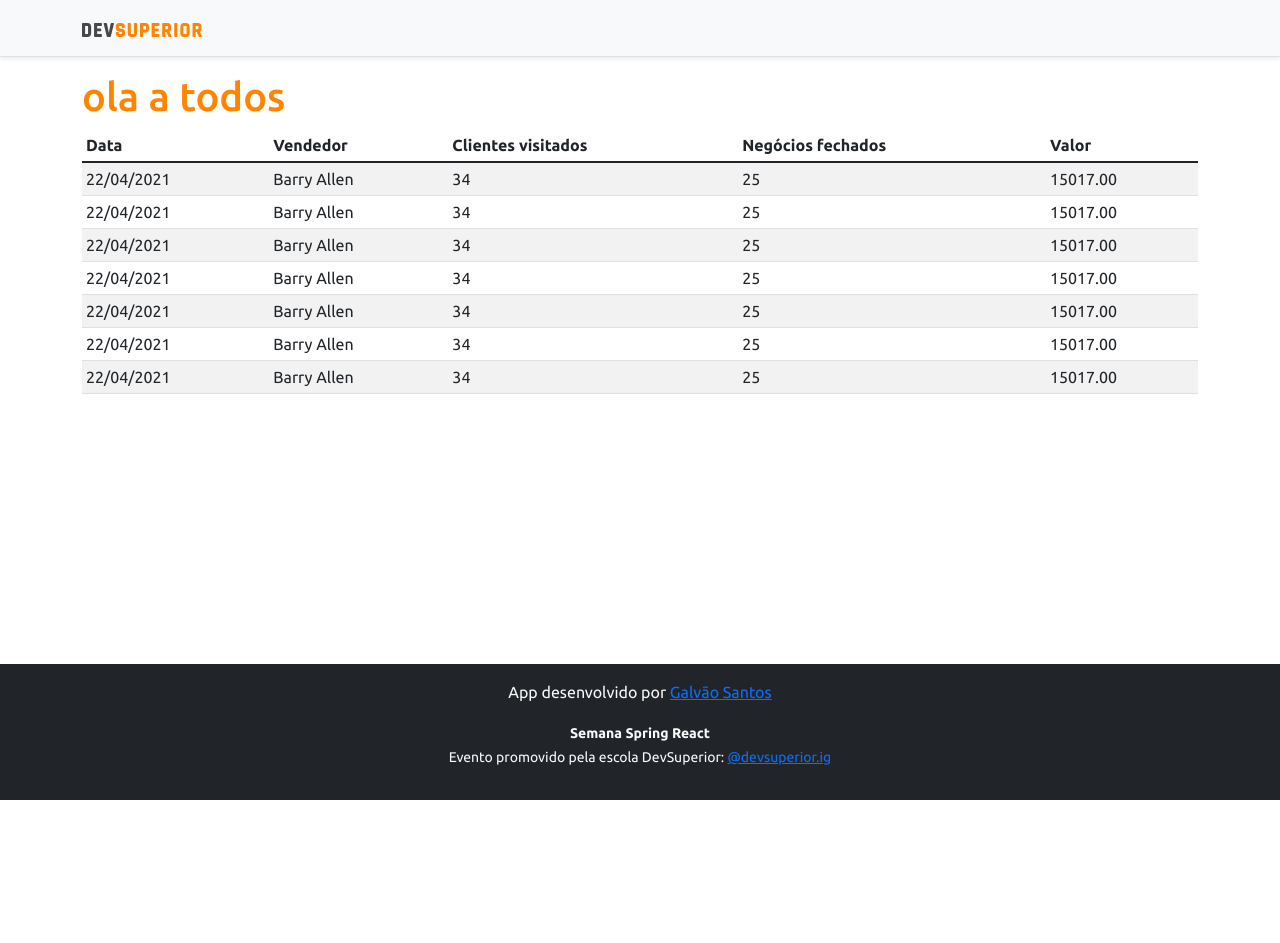
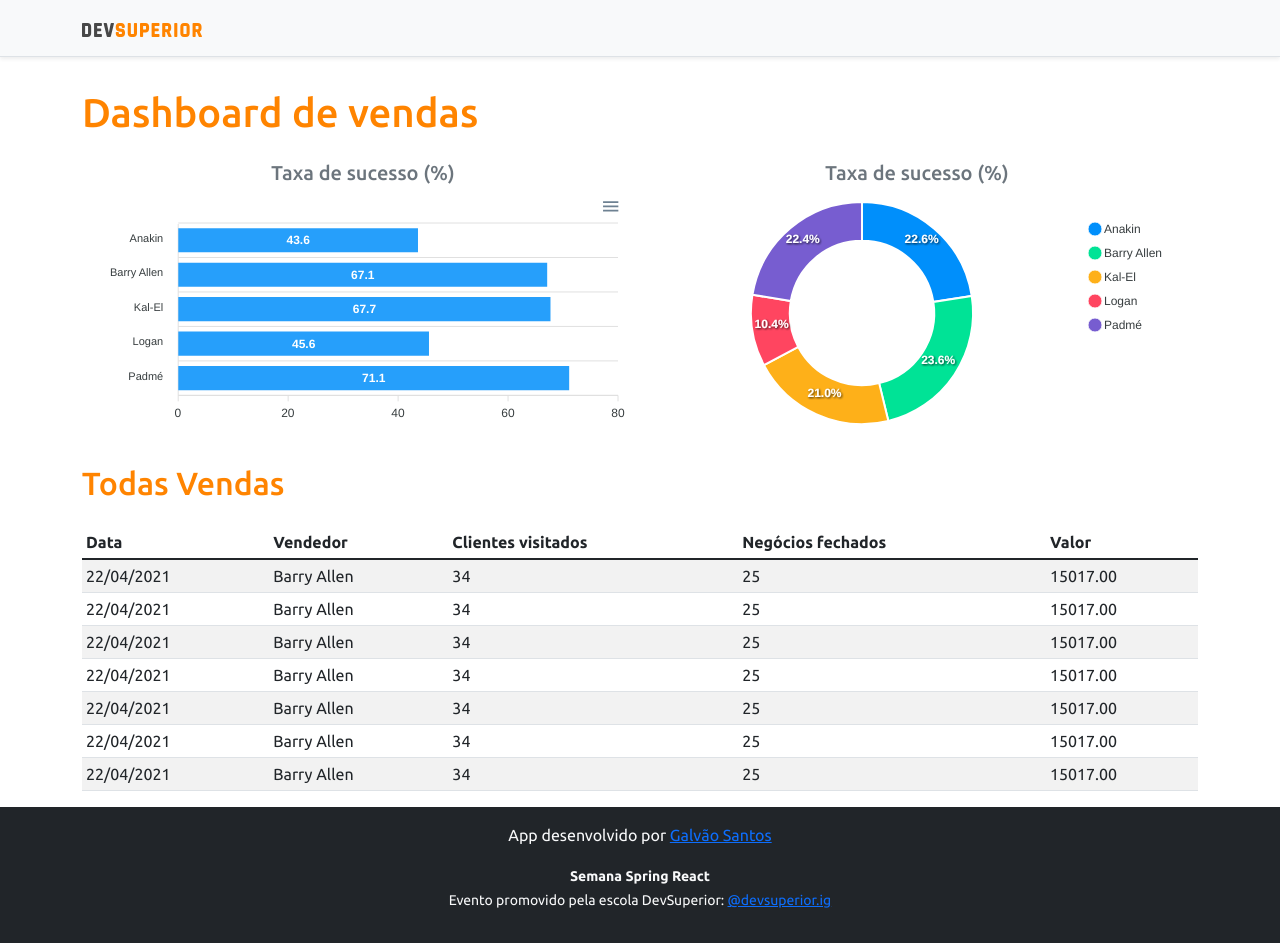
Before and after one commit to Doubty/semana-spring-react-sds4, a React (Create React App) app in the folder frontend/: page / in a window 1280 px wide. Before the commit the page ends 800 px from the top, so only its background shows below. Built offline with nearby package versions, Linux system fonts and the light colour scheme.

Commit message:
Adicionado gráficos estáticos

```diff
--- a/frontend/package.json
+++ b/frontend/package.json
@@ -10,10 +10,12 @@
     "@types/node": "^12.0.0",
     "@types/react": "^17.0.0",
     "@types/react-dom": "^17.0.0",
+    "apexcharts": "^3.28.1",
     "bootstrap": "^5.1.1",
     "jquery": "1.9.1",
     "popper.js": "^1.16.1",
     "react": "^17.0.2",
+    "react-apexcharts": "^1.3.9",
     "react-dom": "^17.0.2",
     "react-scripts": "4.0.3",
     "typescript": "^4.1.2",
--- a/frontend/src/App.tsx
+++ b/frontend/src/App.tsx
@@ -1,14 +1,32 @@
 import NavBar from "components/NavBar";
 import Footer from "components/Footer";
 import DataTable from "components/DataTable";
+import BarChart from "components/BarChart";
+import DonutChart from "components/DonutChart";
 
 function App() {
   return (
     <>
       <NavBar />
       <div className="container">
-        <h1 className="text-primary">ola a todos</h1>
-        <DataTable/>
+        <h1 className="text-primary py-3">Dashboard de vendas</h1>
+        <div className="row px-3">
+          <div className="col-sm-6">
+            <h5 className="text-center text-secondary">Taxa de sucesso (%)</h5>
+            <BarChart />
+          </div>
+          <div className="col-sm-6">
+            <h5 className="text-center text-secondary">Taxa de sucesso (%)</h5>
+            <DonutChart />
+          </div>
+        </div>
+
+        <div className="py-3">
+          <h2 className="text-primary">
+            Todas Vendas
+          </h2>
+        </div>
+        <DataTable />
       </div>
       <Footer />
     </>
--- /dev/null
+++ b/frontend/src/components/BarChart/index.tsx
@@ -0,0 +1,34 @@
+import Chart from 'react-apexcharts'
+function BarChart() {
+
+  const options = {
+    plotOptions: {
+        bar: {
+            horizontal: true,
+        }
+    },
+};
+
+const mockData = {
+    labels: {
+        categories: ['Anakin', 'Barry Allen', 'Kal-El', 'Logan', 'Padmé']
+    },
+    series: [
+        {
+            name: "% Sucesso",
+            data: [43.6, 67.1, 67.7, 45.6, 71.1]
+        }
+    ]
+};
+
+
+  return (
+
+    <Chart options={{...options, xaxis: mockData.labels}} series={mockData.series}
+    type="bar"
+    height="240" />
+
+  );
+}
+
+export default BarChart;
--- /dev/null
+++ b/frontend/src/components/DonutChart/index.tsx
@@ -0,0 +1,24 @@
+import Chart from "react-apexcharts";
+function DonutChart() {
+  const mockData = {
+    series: [477138, 499928, 444867, 220426, 473088],
+    labels: ["Anakin", "Barry Allen", "Kal-El", "Logan", "Padmé"],
+  };
+
+  const options = {
+    legend: {
+      show: true,
+    },
+  };
+
+  return (
+    <Chart
+      options={{ ...options, labels: mockData.labels }}
+      series={mockData.series}
+      type="donut"
+      height="240"
+    />
+  );
+}
+
+export default DonutChart;
```
Also changed, not shown: 1 other file (tests, documents, lock files or other folders).
